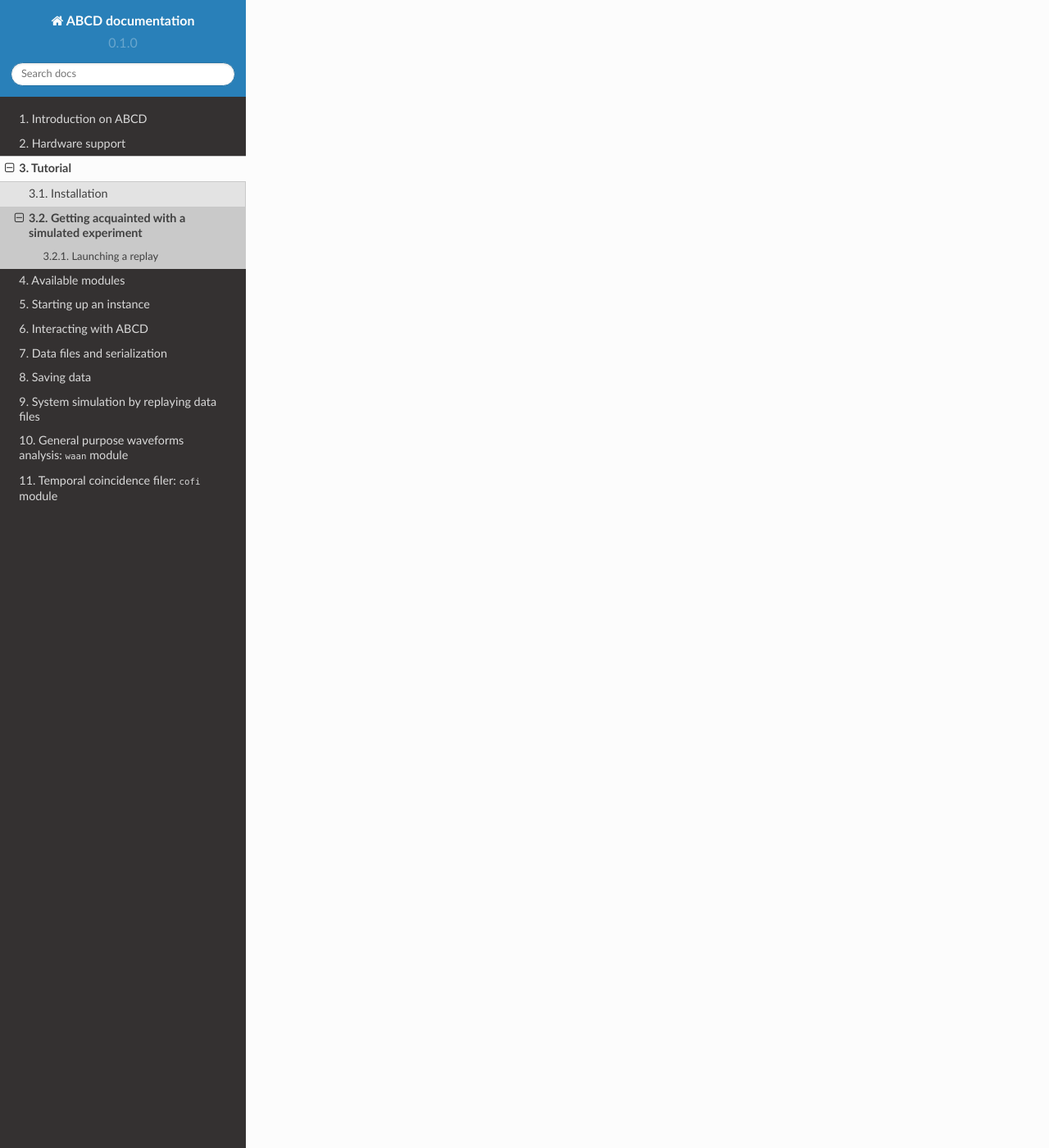
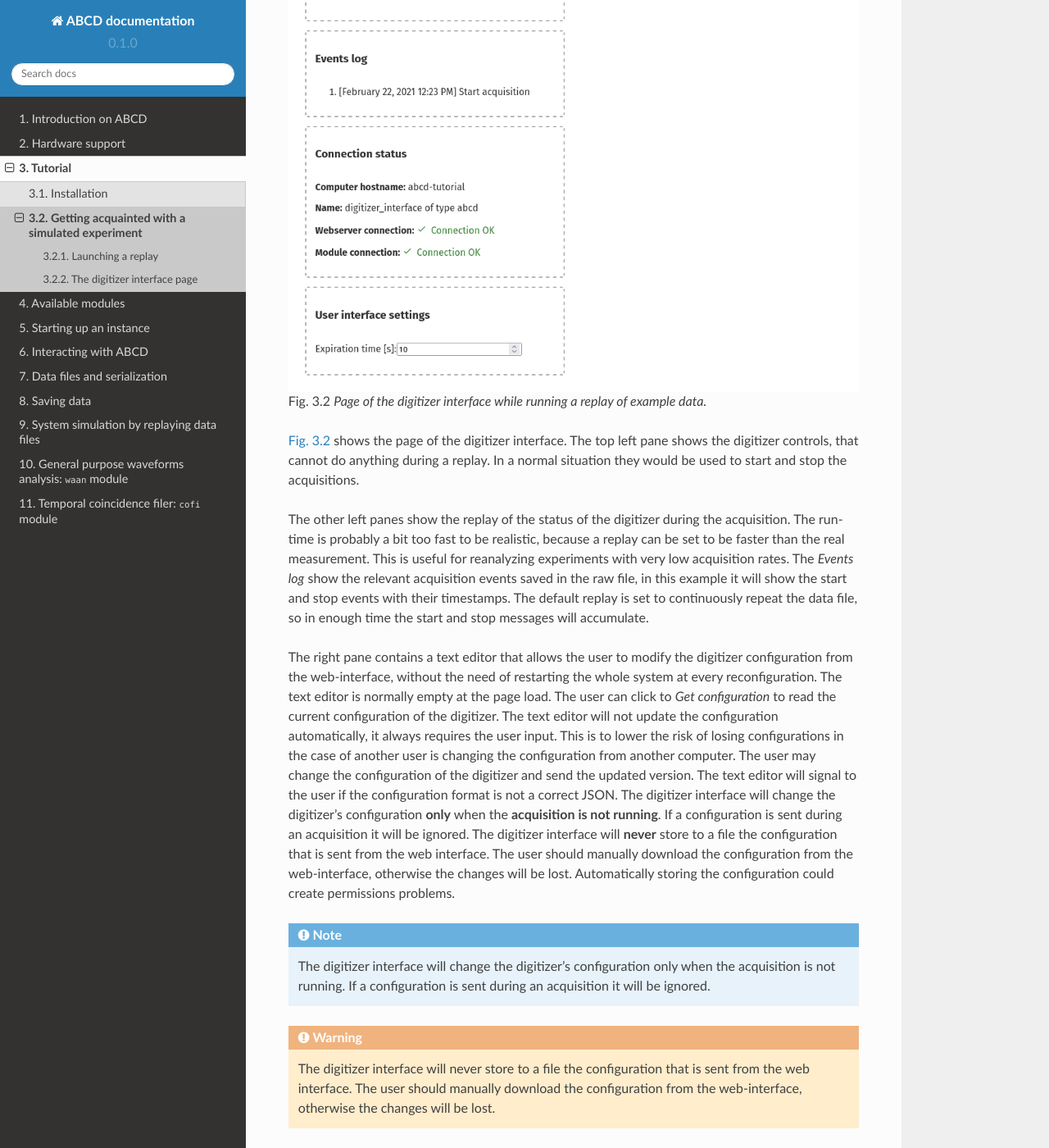
Before and after one commit to cl-fontana/abcd-docs, a Sphinx documentation site: the page built from docs/source/first_replay.rst, in a window 1280 px wide and 1400 px high, scrolled down 3291 px. Shown: the whole window at 82% size. Built offline with Sphinx 7.4.7 and the Read the Docs theme 2.0.0, drawn with Linux system fonts in a browser that asks for light colours; some of the changed text lies outside the part shown.

Commit message:
Added digitizer interface

```diff
--- a/docs/source/first_replay.rst
+++ b/docs/source/first_replay.rst
@@ -70,6 +70,7 @@ Nothing will be displayed on the screen.
 To interact with the user-interface connect with a web-browser to the address: http://127.0.0.1:8080/
 The user-interface is hosted by a local web-server running on the local computer.
 :numref:`fig-ABCD-landing-page-tutorial` shows the landing page that the browser should show; see :numref:`sec-check-running` if the browser cannot show the landing page.
+Navigate to the ``digitizer_interface``.
 
 .. figure:: images/ABCD_landing_page.png
     :name: fig-ABCD-landing-page-tutorial
@@ -77,3 +78,44 @@ The user-interface is hosted by a local web-server running on the local computer
     :alt: landing page of the ABCD web-based user interface
 
     Landing page of the ABCD web-based user interface.
+
+The digitizer interface page
+----------------------------
+
+.. figure:: images/ABCD_digitizer_interface_replay.png
+    :name: fig-ABCD-digitizer-interface-replay
+    :width: 100%
+    :alt: page of the digitizer interface of the ABCD web-based user interface
+
+    Page of the digitizer interface while running a replay of example data.
+
+:numref:`fig-ABCD-digitizer-interface-replay` shows the page of the digitizer interface.
+The top left pane shows the digitizer controls, that cannot do anything during a replay.
+In a normal situation they would be used to start and stop the acquisitions.
+
+The other left panes show the replay of the status of the digitizer during the acquisition.
+The run-time is probably a bit too fast to be realistic, because a replay can be set to be faster than the real measurement.
+This is useful for reanalyzing experiments with very low acquisition rates.
+The *Events log* show the relevant acquisition events saved in the raw file, in this example it will show the start and stop events with their timestamps.
+The default replay is set to continuously repeat the data file, so in enough time the start and stop messages will accumulate.
+
+The right pane contains a text editor that allows the user to modify the digitizer configuration from the web-interface, without the need of restarting the whole system at every reconfiguration.
+The text editor is normally empty at the page load.
+The user can click to *Get configuration* to read the current configuration of the digitizer.
+The text editor will not update the configuration automatically, it always requires the user input.
+This is to lower the risk of losing configurations in the case of another user is changing the configuration from another computer.
+The user may change the configuration of the digitizer and send the updated version.
+The text editor will signal to the user if the configuration format is not a correct JSON.
+The digitizer interface will change the digitizer's configuration **only** when the **acquisition is not running**.
+If a configuration is sent during an acquisition it will be ignored.
+The digitizer interface will **never** store to a file the configuration that is sent from the web interface.
+The user should manually download the configuration from the web-interface, otherwise the changes will be lost.
+Automatically storing the configuration could create permissions problems.
+
+.. note::
+    The digitizer interface will change the digitizer's configuration only when the acquisition is not running.
+    If a configuration is sent during an acquisition it will be ignored.
+
+.. warning::
+    The digitizer interface will never store to a file the configuration that is sent from the web interface.
+    The user should manually download the configuration from the web-interface, otherwise the changes will be lost.
```
Also changed, not shown: other parts of docs/source/first_replay.rst (+1 -1 lines), docs/source/images/ABCD_digitizer_interface_replay.png (added).
